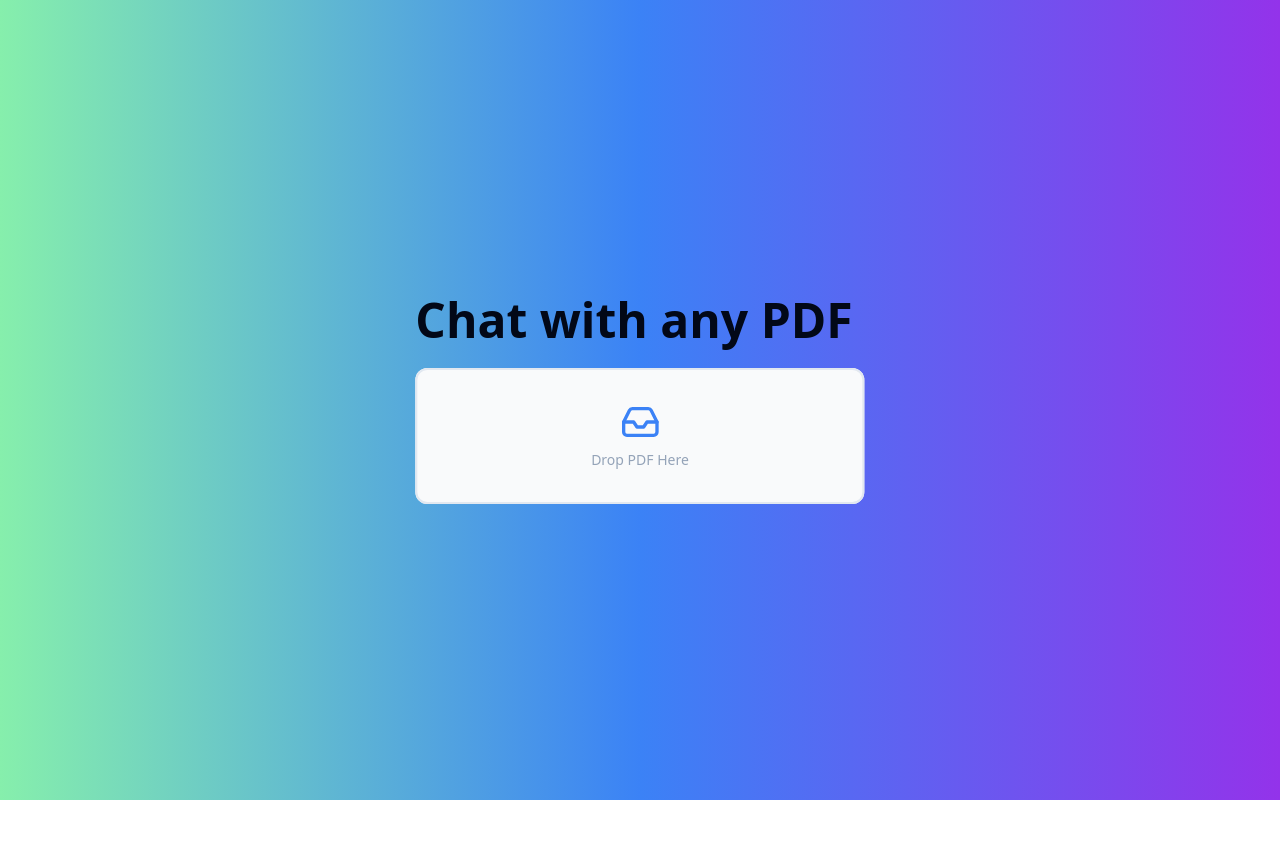
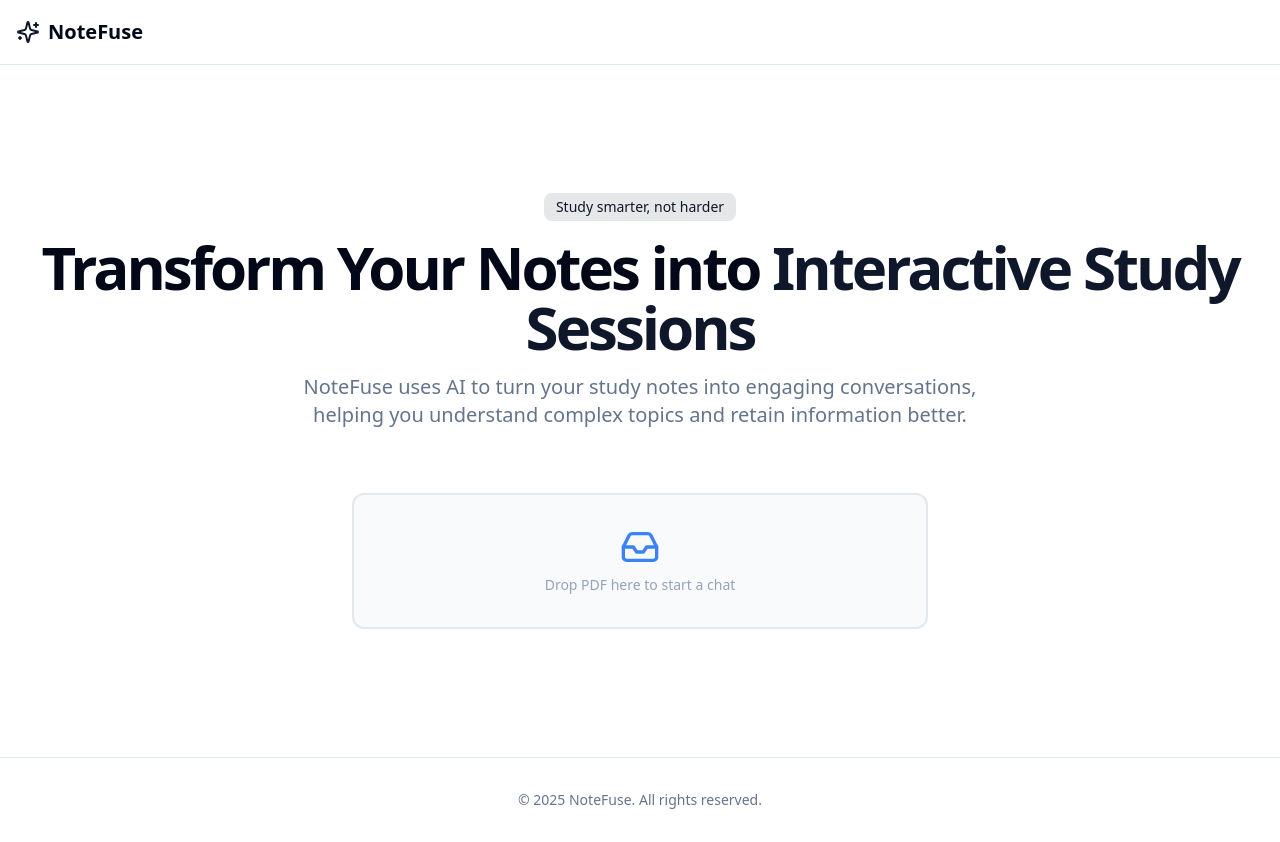
Before and after one commit to gavxue/notefuse, a Next.js app: page / in a window 1280 px wide. Before the commit the page ends 800 px from the top, so only its background shows below. Built offline with nearby package versions, Linux system fonts and the light colour scheme; no server answers; the database is empty; sample sign-in values are in the browser's storage.

Commit message:
landing page

```diff
--- a/package.json
+++ b/package.json
@@ -38,6 +38,7 @@
     "clsx": "^2.1.1",
     "dotenv": "^16.4.7",
     "drizzle-orm": "^0.39.3",
+    "framer-motion": "^12.5.0",
     "langchain": "^0.3.19",
     "lucide-react": "^0.475.0",
     "md5": "^2.3.0",
--- a/src/app/page.tsx
+++ b/src/app/page.tsx
@@ -1,32 +1,111 @@
 import { Button } from "@/components/ui/button";
 import { auth } from "@clerk/nextjs/server";
 import Link from "next/link";
-import { ArrowRight, LogIn } from "lucide-react";
+import {
+  ArrowRight,
+  BookOpen,
+  Brain,
+  LogIn,
+  MessageSquare,
+  Sparkles,
+} from "lucide-react";
 import Upload from "@/components/Upload";
 import { db } from "@/lib/db";
 import { chats } from "@/lib/db/schema";
 import { eq } from "drizzle-orm";
+import {
+  Card,
+  CardHeader,
+  CardTitle,
+  CardDescription,
+  CardContent,
+} from "@/components/ui/card";
+import { HeroSection } from "@/components/Hero";
 
 export default async function Home() {
   const { userId, redirectToSignIn } = await auth();
   const isAuth = !!userId;
 
-  if (!isAuth) return redirectToSignIn();
+  // if (!isAuth) return redirectToSignIn();
+
   let firstChat;
+  try {
     if (userId) {
-    firstChat = await db.select().from(chats).where(eq(chats.userId, userId));
-    if (firstChat) {
-      firstChat = firstChat[0];
+      const userChats = await db
+        .select({ id: chats.id, pdfName: chats.pdfName })
+        .from(chats)
+        .where(eq(chats.userId, userId))
+        .limit(1);
+
+      firstChat = userChats[0] || null;
     }
+  } catch (error) {
+    console.error("Error fetching user chats:", error);
+    firstChat = null;
   }
 
   return (
-    <div className="w-screen min-h-screen bg-gradient-to-r from-green-300 via-blue-500 to-purple-600">
-      <div className="absolute top-1/2 left-1/2 -translate-x-1/2 -translate-y-1/2">
-        <div className="flex flex-col items-center text-center">
-          <div className="flex items-center">
-            <h1 className="mr-3 text-5xl font-semibold">Chat with any PDF</h1>
+    <div className="flex min-h-screen flex-col">
+      <header className="sticky top-0 z-50 w-full border-b bg-background/95 backdrop-blur supports-[backdrop-filter]:bg-background/60">
+        <div className="flex h-16 items-center justify-between">
+          <div className="flex items-center gap-2 pl-4">
+            <Sparkles className="h-6 w-6 text-primary" />
+            <span className="text-xl font-bold">NoteFuse</span>
           </div>
+          {/* <nav className="hidden md:flex gap-6">
+            <Link
+              href="#features"
+              className="text-sm font-medium hover:text-primary"
+            >
+              Features
+            </Link>
+            <Link
+              href="#how-it-works"
+              className="text-sm font-medium hover:text-primary"
+            >
+              How It Works
+            </Link>
+            <Link
+              href="#pricing"
+              className="text-sm font-medium hover:text-primary"
+            >
+              Pricing
+            </Link>
+          </nav> */}
+          {/* <div className="flex items-center gap-4">
+            <Button variant="outline" size="sm">
+              Log in
+            </Button>
+            <Button size="sm">Sign up</Button>
+          </div> */}
+        </div>
+      </header>
+
+      <main className="flex-1">
+        {/* Hero Section */}
+        <section className="container py-24 md:py-32 space-y-8">
+          <div className="flex flex-col items-center text-center space-y-4">
+            <div className="inline-block rounded-lg bg-primary/10 px-3 py-1 text-sm text-primary">
+              Study smarter, not harder
+            </div>
+            <h1 className="text-4xl md:text-6xl font-bold tracking-tighter">
+              Transform Your Notes into{" "}
+              <span className="text-primary">Interactive Study Sessions</span>
+            </h1>
+            <p className="max-w-[700px] text-muted-foreground md:text-xl">
+              NoteFuse uses AI to turn your study notes into engaging
+              conversations, helping you understand complex topics and retain
+              information better.
+            </p>
+            <div className="flex flex-col sm:flex-row gap-4 mt-8">
+              {/* <Button size="lg" className="gap-2">
+                Get Started <ArrowRight className="h-4 w-4" />
+              </Button> */}
+              {/* <Button size="lg" variant="outline">
+                See Demo
+              </Button> */}
+            </div>
+            <div></div>
             <div className="flex mt-2">
               {isAuth && firstChat && (
                 <>
@@ -38,7 +117,7 @@ export default async function Home() {
                 </>
               )}
             </div>
-          <div className="w-full mt-4">
+            <div className="w-full max-w-xl">
               {isAuth ? (
                 <Upload />
               ) : (
@@ -51,7 +130,46 @@ export default async function Home() {
               )}
             </div>
           </div>
+        </section>
+      </main>
+      <footer className="border-t">
+        <div className="py-8 text-center text-sm text-muted-foreground">
+          © {new Date().getFullYear()} NoteFuse. All rights reserved.
         </div>
+      </footer>
     </div>
+
+    // <div className="w-screen min-h-screen bg-gradient-to-r from-green-300 via-blue-500 to-purple-600">
+    //   <div className="absolute top-1/2 left-1/2 -translate-x-1/2 -translate-y-1/2">
+    // <div className="flex flex-col items-center text-center">
+    //   <div className="flex items-center">
+    //     <h1 className="mr-3 text-5xl font-semibold">Chat with any PDF</h1>
+    //   </div>
+    //   <div className="flex mt-2">
+    //     {isAuth && firstChat && (
+    //       <>
+    //         <Link href={`/chat/${firstChat.id}`}>
+    //           <Button>
+    //             Go to Chats <ArrowRight className="ml-2" />
+    //           </Button>
+    //         </Link>
+    //       </>
+    //     )}
+    //   </div>
+    //   <div className="w-full mt-4">
+    //     {isAuth ? (
+    //       <Upload />
+    //     ) : (
+    //       <Link href="/sign-in">
+    //         <Button>
+    //           Login to get started
+    //           <LogIn className="w-4 h-4 ml-2" />
+    //         </Button>
+    //       </Link>
+    //     )}
+    //   </div>
+    // </div>
+    //   </div>
+    // </div>
   );
 }
--- a/src/components/Upload.tsx
+++ b/src/components/Upload.tsx
@@ -77,13 +77,13 @@ export default function Upload() {
           <>
             <Loader2 className="h-10 w-10 text-blue-500 animate-spin" />
             <p className="mt-2 text-sm text-slate-400">
-              Spilling Tea to GPT...
+              Uploading PDF...
             </p>
           </>
         ) : (
           <>
             <Inbox className="w-10 h-10 text-blue-500" />
-            <p className="mt-2 text-sm text-slate-400">Drop PDF Here</p>
+            <p className="mt-2 text-sm text-slate-400">Drop PDF here to start a chat</p>
           </>
         )}
       </div>
--- a/src/lib/db/index.ts
+++ b/src/lib/db/index.ts
@@ -7,7 +7,13 @@ if (!process.env.DATABASE_URL) {
 
 const connectionString = process.env.DATABASE_URL;
 
-const client = postgres(connectionString, { prepare: false });
+const client = postgres(connectionString, {
+  prepare: false,
+  max: 3,
+  idle_timeout: 20,
+  connect_timeout: 10,
+});
+
 const db = drizzle(client);
 
 export { db };
--- a/tailwind.config.ts
+++ b/tailwind.config.ts
@@ -8,65 +8,72 @@ export default {
     "./src/app/**/*.{js,ts,jsx,tsx,mdx}",
   ],
   theme: {
+    container: {
+      center: true,
+      padding: "2rem",
+      screens: {
+        "2xl": "1400px",
+      },
+    },
     extend: {
       colors: {
-  			background: 'hsl(var(--background))',
-  			foreground: 'hsl(var(--foreground))',
+        background: "hsl(var(--background))",
+        foreground: "hsl(var(--foreground))",
         card: {
-  				DEFAULT: 'hsl(var(--card))',
-  				foreground: 'hsl(var(--card-foreground))'
+          DEFAULT: "hsl(var(--card))",
+          foreground: "hsl(var(--card-foreground))",
         },
         popover: {
-  				DEFAULT: 'hsl(var(--popover))',
-  				foreground: 'hsl(var(--popover-foreground))'
+          DEFAULT: "hsl(var(--popover))",
+          foreground: "hsl(var(--popover-foreground))",
         },
         primary: {
-  				DEFAULT: 'hsl(var(--primary))',
-  				foreground: 'hsl(var(--primary-foreground))'
+          DEFAULT: "hsl(var(--primary))",
+          foreground: "hsl(var(--primary-foreground))",
         },
         secondary: {
-  				DEFAULT: 'hsl(var(--secondary))',
-  				foreground: 'hsl(var(--secondary-foreground))'
+          DEFAULT: "hsl(var(--secondary))",
+          foreground: "hsl(var(--secondary-foreground))",
         },
         muted: {
-  				DEFAULT: 'hsl(var(--muted))',
-  				foreground: 'hsl(var(--muted-foreground))'
+          DEFAULT: "hsl(var(--muted))",
+          foreground: "hsl(var(--muted-foreground))",
         },
         accent: {
-  				DEFAULT: 'hsl(var(--accent))',
-  				foreground: 'hsl(var(--accent-foreground))'
+          DEFAULT: "hsl(var(--accent))",
+          foreground: "hsl(var(--accent-foreground))",
         },
         destructive: {
-  				DEFAULT: 'hsl(var(--destructive))',
-  				foreground: 'hsl(var(--destructive-foreground))'
+          DEFAULT: "hsl(var(--destructive))",
+          foreground: "hsl(var(--destructive-foreground))",
         },
-  			border: 'hsl(var(--border))',
-  			input: 'hsl(var(--input))',
-  			ring: 'hsl(var(--ring))',
+        border: "hsl(var(--border))",
+        input: "hsl(var(--input))",
+        ring: "hsl(var(--ring))",
         chart: {
-  				'1': 'hsl(var(--chart-1))',
-  				'2': 'hsl(var(--chart-2))',
-  				'3': 'hsl(var(--chart-3))',
-  				'4': 'hsl(var(--chart-4))',
-  				'5': 'hsl(var(--chart-5))'
+          "1": "hsl(var(--chart-1))",
+          "2": "hsl(var(--chart-2))",
+          "3": "hsl(var(--chart-3))",
+          "4": "hsl(var(--chart-4))",
+          "5": "hsl(var(--chart-5))",
         },
         sidebar: {
-  				DEFAULT: 'hsl(var(--sidebar-background))',
-  				foreground: 'hsl(var(--sidebar-foreground))',
-  				primary: 'hsl(var(--sidebar-primary))',
-  				'primary-foreground': 'hsl(var(--sidebar-primary-foreground))',
-  				accent: 'hsl(var(--sidebar-accent))',
-  				'accent-foreground': 'hsl(var(--sidebar-accent-foreground))',
-  				border: 'hsl(var(--sidebar-border))',
-  				ring: 'hsl(var(--sidebar-ring))'
-  			}
+          DEFAULT: "hsl(var(--sidebar-background))",
+          foreground: "hsl(var(--sidebar-foreground))",
+          primary: "hsl(var(--sidebar-primary))",
+          "primary-foreground": "hsl(var(--sidebar-primary-foreground))",
+          accent: "hsl(var(--sidebar-accent))",
+          "accent-foreground": "hsl(var(--sidebar-accent-foreground))",
+          border: "hsl(var(--sidebar-border))",
+          ring: "hsl(var(--sidebar-ring))",
+        },
       },
       borderRadius: {
-  			lg: 'var(--radius)',
-  			md: 'calc(var(--radius) - 2px)',
-  			sm: 'calc(var(--radius) - 4px)'
-  		}
-  	}
+        lg: "var(--radius)",
+        md: "calc(var(--radius) - 2px)",
+        sm: "calc(var(--radius) - 4px)",
+      },
+    },
   },
   plugins: [require("tailwindcss-animate")],
 } satisfies Config;
```
Also changed, not shown: src/components/Sidebar.tsx (+24 -74 lines), 1 other file (tests, documents, lock files or other folders). Lines whose indentation alone changed are shown as unchanged.
